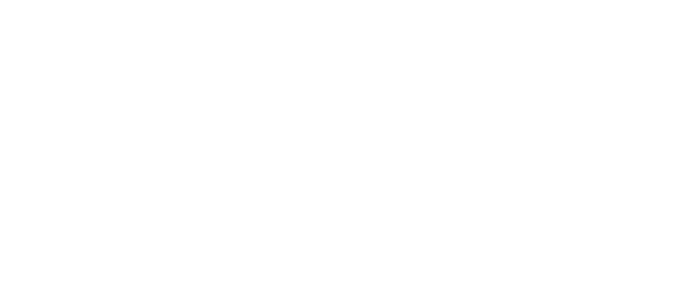
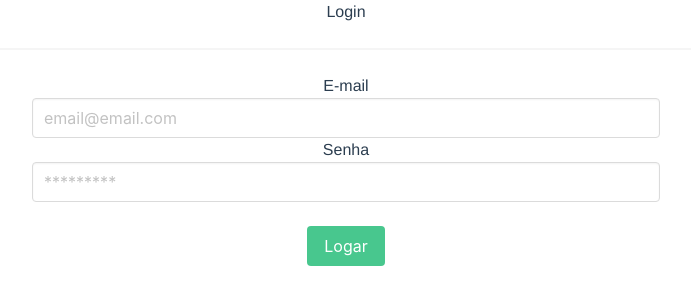
Before and after one commit to marcoscl84/gestao-usuarios-front, a Vue app: page /login in a window 1280 px wide. Before the commit this address had no page. Shown: the top 304 px of the page, without its empty margins (294-985 px from the left). Built offline with nearby package versions, Linux system fonts and the light colour scheme.

Commit message:
login e captura do token

```diff
--- a/src/router/index.js
+++ b/src/router/index.js
@@ -1,6 +1,7 @@
 import { createRouter, createWebHistory } from 'vue-router'
 import HomeView from '../views/HomeView.vue'
 import Register from '../views/Register.vue'
+import Login from '../views/Login.vue'
 
 const routes = [
   {
@@ -12,6 +13,11 @@ const routes = [
     path: '/register',
     name: 'Register',
     component: Register
+  },
+  {
+    path: '/login',
+    name: 'Login',
+    component: Login
   },
   {
     path: '/about',
--- /dev/null
+++ b/src/views/Login.vue
@@ -0,0 +1,70 @@
+<template>
+    <div>
+        <h2>Login</h2>
+        <hr>
+
+        <div class="columns is-mobile is-centered">
+            <div class="column is-half">
+                <div v-if="error != undefined">
+                    <div class="notification is-danger">
+                        <p>{{ error }}</p>
+                    </div>
+                </div>
+                <div v-else-if="success">
+                    <div class="notification is-success">
+                        <p>{{ success }}</p>
+                    </div>
+                </div>
+
+                <p>E-mail</p>
+                <input type="email" class="input" placeholder="email@email.com" v-model="email">
+                <p>Senha</p>
+                <input type="password" class="input" placeholder="*********" v-model="password">
+                <br><br>
+                <button class="button is-success" @click="login()">Logar</button>
+
+            </div>
+        </div>
+
+    </div>
+</template>
+
+<script>
+import axios from 'axios'
+
+export default {
+    name: 'LoginComponent',
+    data(){
+        return{
+            password: '',
+            email: '',
+            error: undefined,
+            success: undefined
+        }
+    },
+    methods: {
+        login(){
+            axios.post("http://localhost:8686/login", {
+                password: this.password,
+                email: this.email
+            }).then(res => {
+                console.log(res.data.token)
+                localStorage.setItem('token', res.data.token);
+                this.$router.push({name: 'home'})
+
+                // var msgSuccess = 'Login efetuado com sucesso!'
+                // this.success = msgSuccess;
+            }).catch(error => {
+                console.log(error)
+                var msgErro = error.response.data.error;
+                this.error = msgErro;
+            })
+        }
+    },
+
+}
+</script>
+
+<style scoped>
+
+</style>
```
